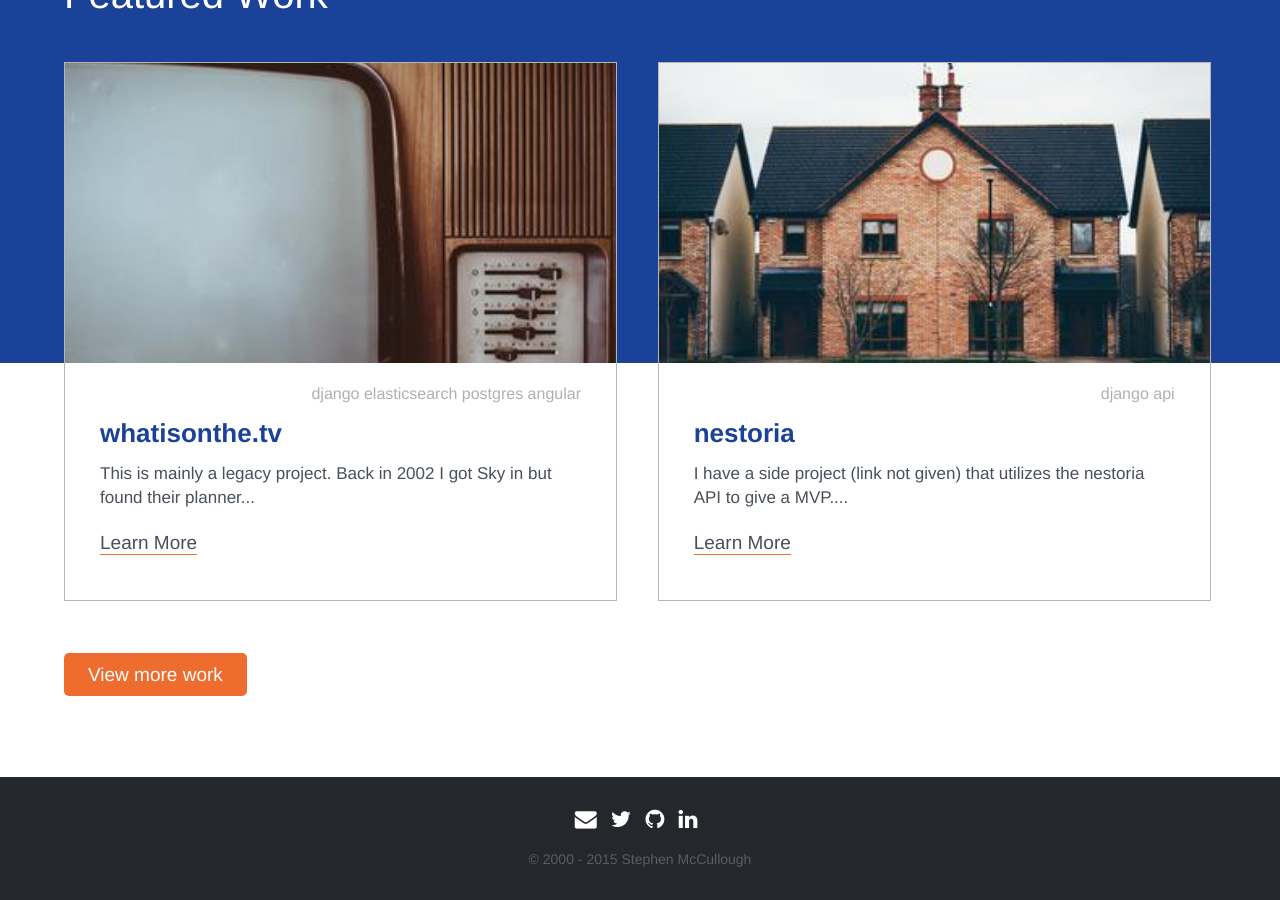
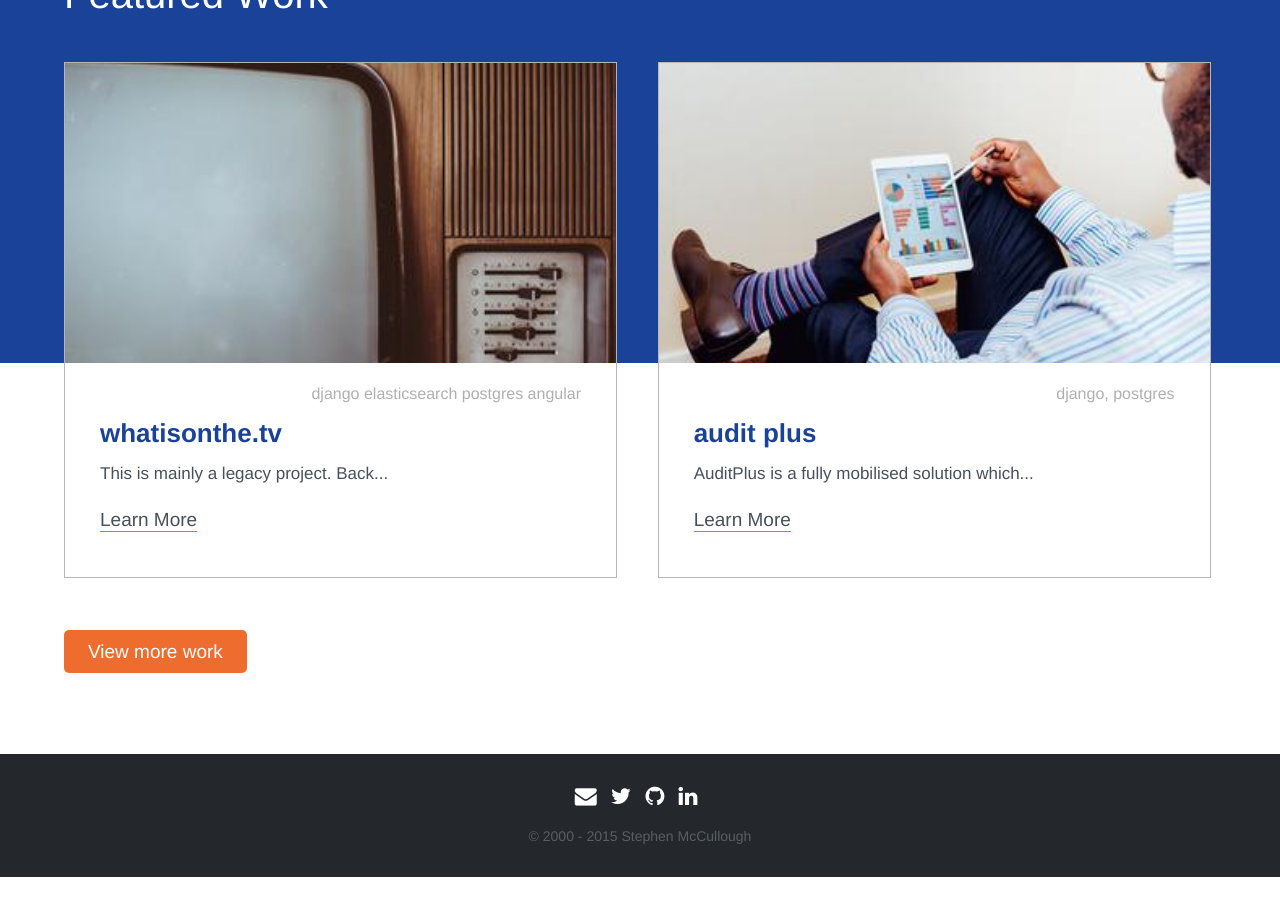
Before and after one commit to swmcc/swmcc.github.io, a Jekyll site: the page built from index.html, in a window 1280 px wide and 900 px high, scrolled down 2021 px. Built offline with Jekyll 4.4.1, drawn with Linux system fonts in a browser that asks for light colours; nearby versions of some CDN libraries; after the commit the page ends 2898 px from its top, so only the background shows below that.

Commit message:
Truncate to seven for working

```diff
--- a/_posts/1970-01-01-auditplus.html
+++ b/_posts/1970-01-01-auditplus.html
@@ -6,6 +6,7 @@ published: true
 title: audit plus
 layout: post
 work_article: true
+featured: true
 is_work_featured: true
 status: publish
 image-large: "/img/blog/header/audit.png"
--- a/_posts/1970-01-01-nestoria.tv.html
+++ b/_posts/1970-01-01-nestoria.tv.html
@@ -6,7 +6,7 @@ published: true
 title: nestoria
 layout: post
 work_article: true
-featured: true
+featured: false
 status: publish
 image-large: "/img/blog/header/nestoria.png"
 image-small: "/img/blog/nestoria.png"
--- a/index.html
+++ b/index.html
@@ -47,7 +47,7 @@ selected: home
                 <div class="text">
                   <p class="meta">{% for post_tag in post.tech %}{{ post_tag }} {% endfor %}</p>
                   <h3><a href="{{ post.url }}">{{ post.title }}</a></h3>
-                  <p>{{ post.content | strip_html | truncatewords:17}}</p>
+                  <p>{{ post.content | strip_html | truncatewords:7}}</p>
                   <a class="read-more" href="{{ post.url }}">Learn More</a>
                 </div>
               </li>
```
